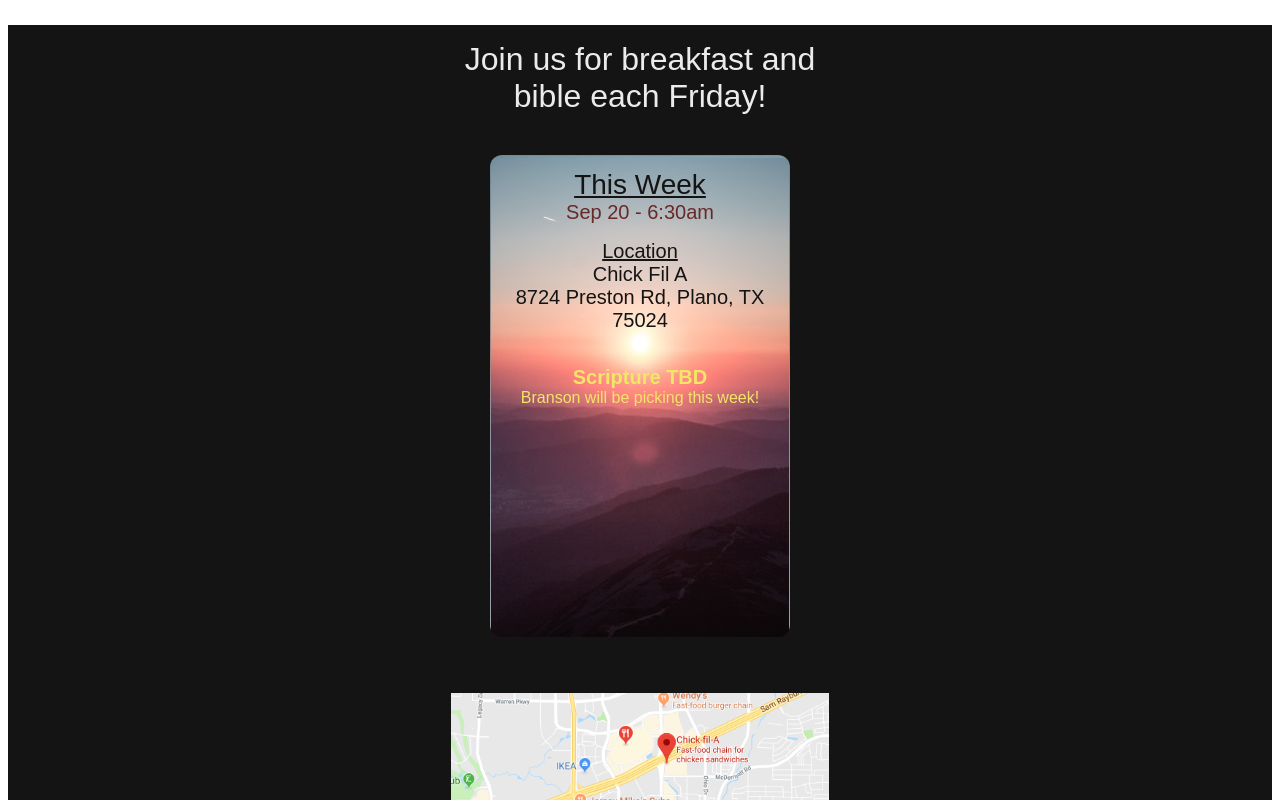
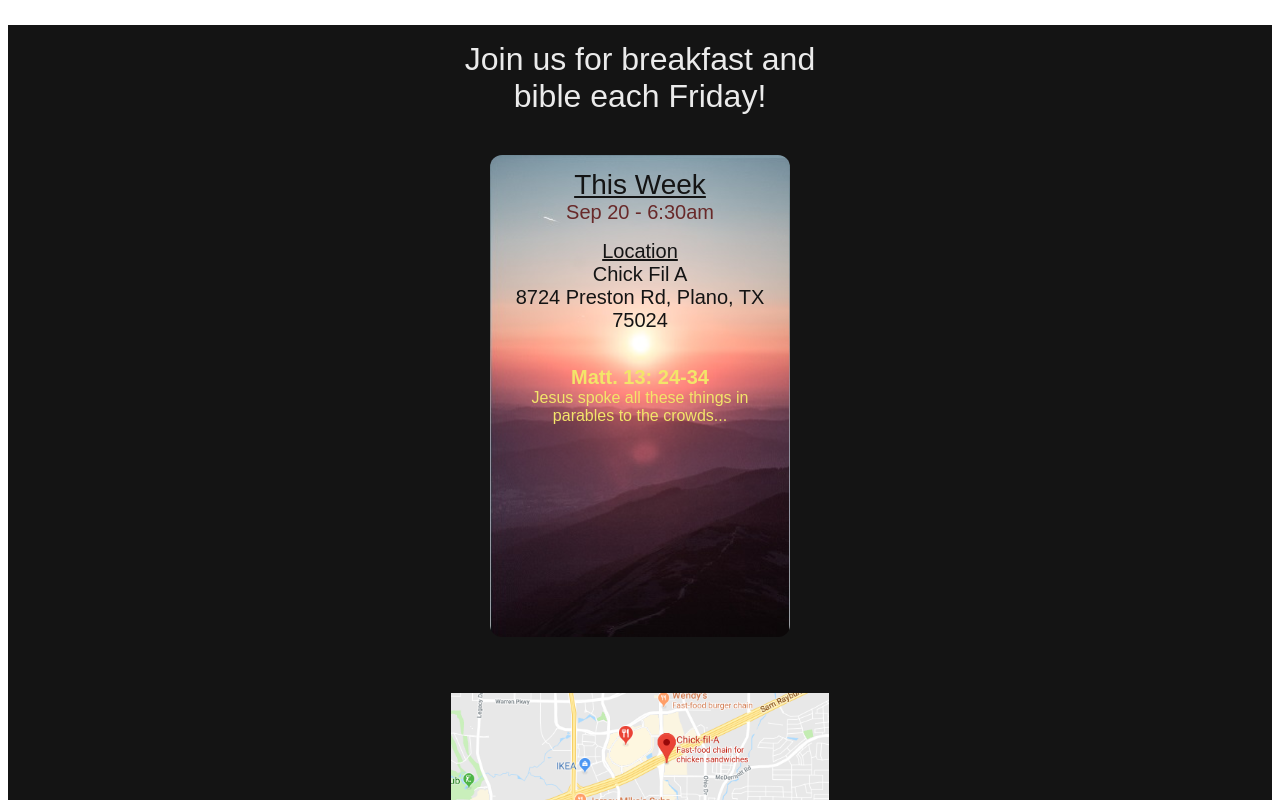
Before and after one commit to bransonsmith/FridayBreakfast, an Angular app: page / in a window 1280 px wide. Shown: the top 800 px of the page. Built offline with nearby package versions, Linux system fonts and the light colour scheme; a web font is replaced by a local one.

Commit message:
Update scripture for 920

```diff
--- a/src/app/scripture/scripture.component.ts
+++ b/src/app/scripture/scripture.component.ts
@@ -65,8 +65,8 @@
   }
 
   getVerse() {
-    this.verse = 'Scripture TBD';
-    this.text = 'Branson will be picking this week!';
+    this.verse = 'Matt. 13: 24-34';
+    this.text = 'Jesus spoke all these things in parables to the crowds...';
 
 
   }
```
